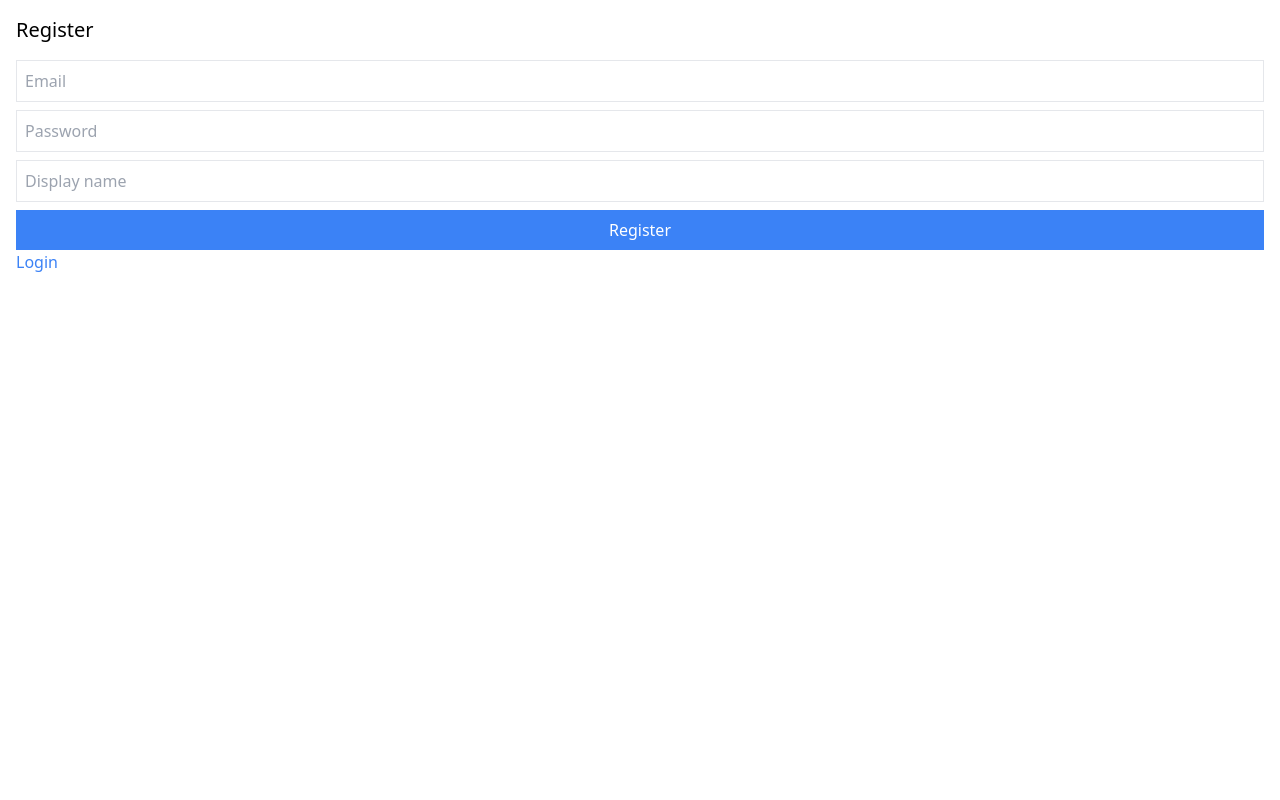
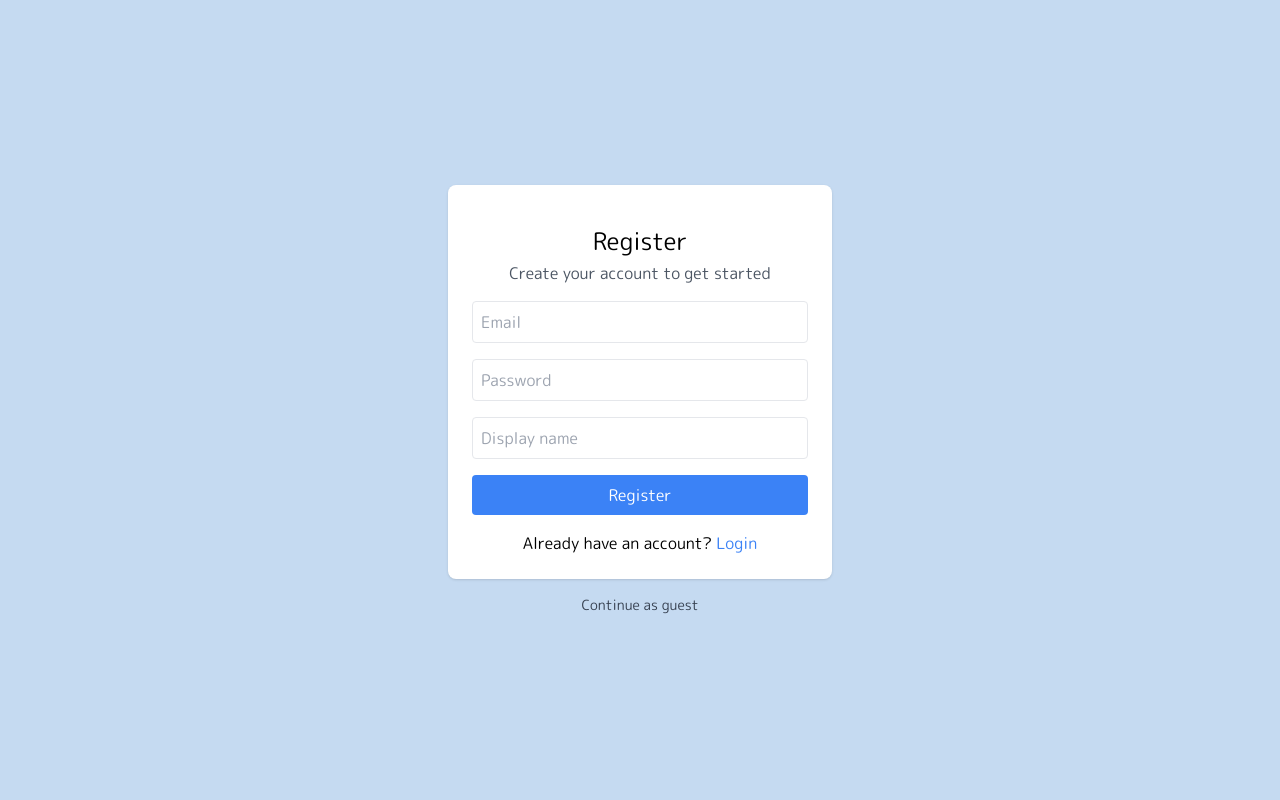
Before and after one commit to terfaval/pikszis_community_tool, a FastAPI app: page /register in a window 1280 px wide. Run offline with FastAPI, Linux system fonts and the light colour scheme; parts of the project's set-up code (start-up, migrations or seed data) failed here and were passed over; some libraries are stand-ins or nearby versions.

Commit message:
modified FastAPI login and registration templates

```diff
--- a/app/templates/auth_register.html
+++ b/app/templates/auth_register.html
@@ -1,13 +1,26 @@
-{% extends 'base.html' %}
+{% extends 'layouts/login_base.html' %}
 {% block title %}Register{% endblock %}
 {% block content %}
-<h1 class="text-xl mb-4">Register</h1>
-<form method="post" class="flex flex-col gap-2">
-  <input type="hidden" name="csrf_token" value="{{ csrf }}" />
-  <input name="email" type="email" placeholder="Email" class="border p-2" required />
-  <input name="password" type="password" placeholder="Password" class="border p-2" required />
-  <input name="display_name" type="text" placeholder="Display name" class="border p-2" required />
-  <button class="bg-blue-500 text-white px-4 py-2" type="submit">Register</button>
-</form>
-<p><a class="text-blue-500" href="/login">Login</a></p>
+<div class="container flex flex-col items-center justify-center w-full h-full">
+  <div class="mandalaContainer"></div>
+  <div class="content flex flex-col items-center w-full">
+    <div class="box w-[90%] max-w-sm p-6 bg-white rounded-lg shadow">
+      <div class="iconRow mb-4"></div>
+      <h1 class="title text-2xl text-center mb-1">Register</h1>
+      <p class="subtitle text-center text-gray-600 mb-4">Create your account to get started</p>
+      <form method="post" class="form flex flex-col gap-4">
+        <input type="hidden" name="csrf_token" value="{{ csrf }}" />
+        <input name="email" type="email" placeholder="Email" class="input border p-2 rounded" required />
+        <input name="password" type="password" placeholder="Password" class="input border p-2 rounded" required />
+        <input name="display_name" type="text" placeholder="Display name" class="input border p-2 rounded" required />
+        {% if error %}
+        <p class="error text-red-500 text-sm">{{ error }}</p>
+        {% endif %}
+        <button class="submitButton bg-blue-500 text-white py-2 rounded" type="submit">Register</button>
+      </form>
+      <p class="loginLink text-center mt-4">Already have an account? <a href="/login" class="text-blue-500">Login</a></p>
+    </div>
+    <a href="#" class="guestButton text-center mt-4 text-sm text-gray-700">Continue as guest</a>
+  </div>
+</div>
 {% endblock %}
--- /dev/null
+++ b/app/templates/layouts/login_base.html
@@ -0,0 +1,13 @@
+<!DOCTYPE html>
+<html lang="en">
+<head>
+  <meta charset="utf-8" />
+  <script src="https://cdn.tailwindcss.com"></script>
+  <script src="https://unpkg.com/htmx.org@1.9.2"></script>
+  <link href="https://fonts.googleapis.com/css2?family=M+PLUS+Rounded+1c:wght@400;700&display=swap" rel="stylesheet">
+  <title>{% block title %}Pikszis{% endblock %}</title>
+</head>
+<body class="min-h-screen flex items-center justify-center" style="background-color: var(--ai-color, #C5DAF1); font-family: 'M PLUS Rounded 1c', sans-serif;">
+  {% block content %}{% endblock %}
+</body>
+</html>
--- a/requirements.txt
+++ b/requirements.txt
@@ -4,7 +4,7 @@ supabase==2.*
 jinja2
 httpx
 python-multipart
-itsdangerous
+itsdangerous>=2.1,<3.0
 pydantic==2.*
 pydantic-settings==2.*
 python-dotenv
```
Also changed, not shown: app/templates/auth_login.html (+22 -9 lines).
